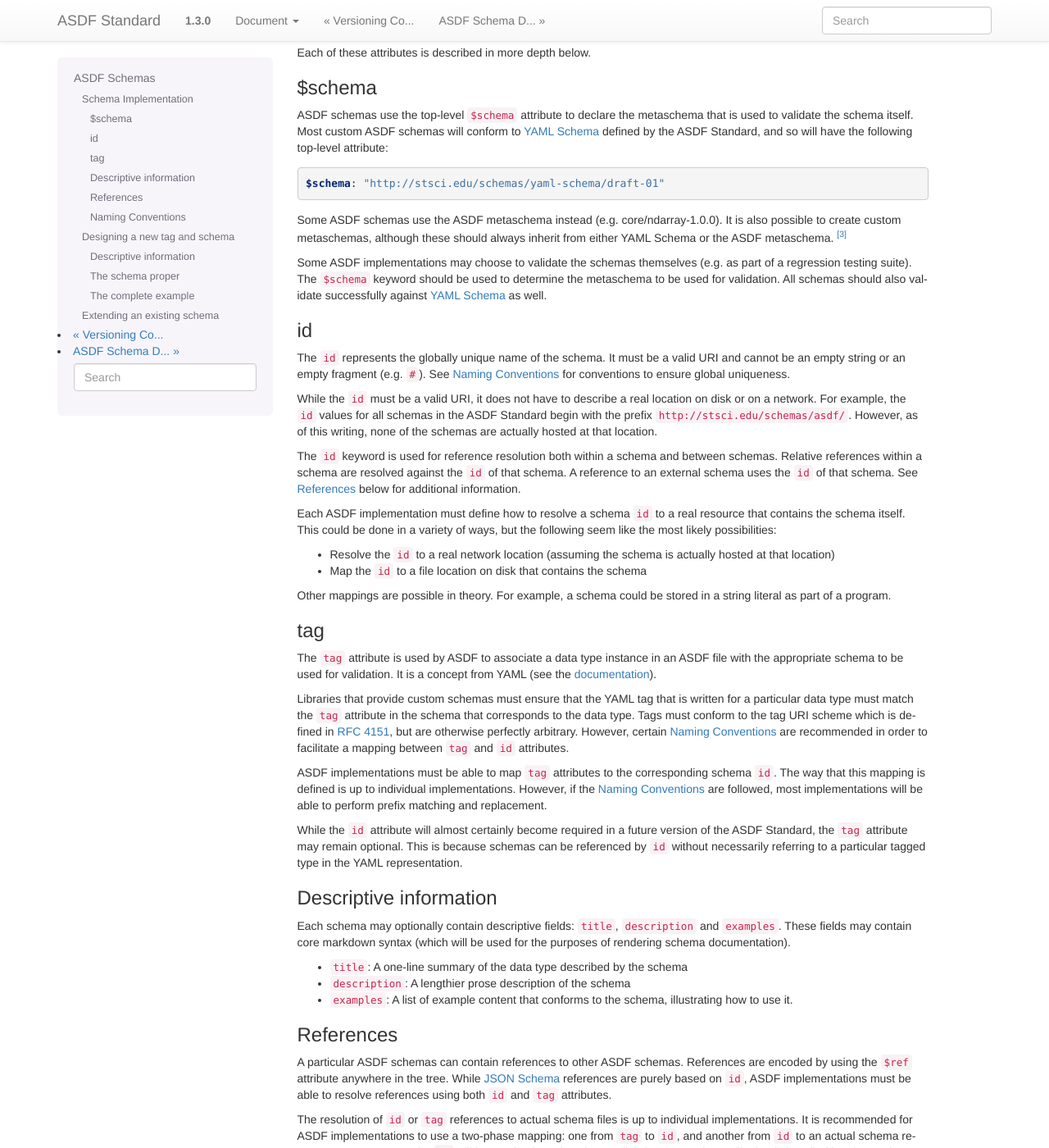
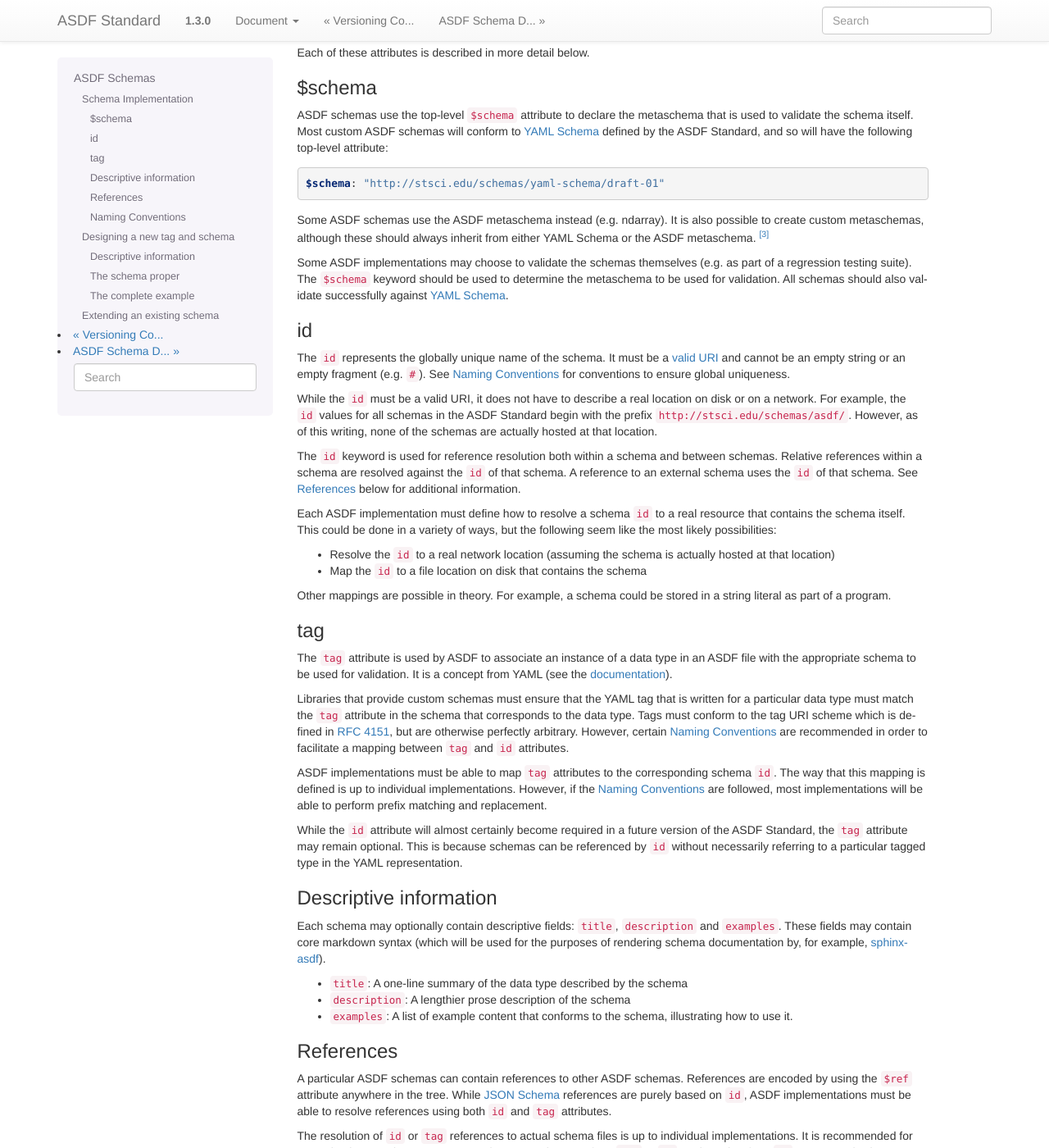
Before and after one commit to asdf-format/asdf-standard, a Sphinx documentation site: the page built from source/schemas.rst, in a window 1280 px wide and 1400 px high, scrolled down 808 px. Shown: the whole window at 82% size. Built offline with Sphinx 7.4.7, drawn with Linux system fonts in a browser that asks for light colours.

Commit message:
Minor fixes and rewordings

```diff
--- a/source/schemas.rst
+++ b/source/schemas.rst
@@ -54,7 +54,7 @@ The following top-level attributes are required for all ASDF schemas: [#]_
 * ``id``: A name that uniquely identifies the schema
 * ``tag``: The YAML tag corresponding to the type described by this schema
 
-Each of these attributes is described in more depth below.
+Each of these attributes is described in more detail below.
 
 $schema
 ^^^^^^^
@@ -67,21 +67,22 @@ so will have the following top-level attribute::
    $schema: "http://stsci.edu/schemas/yaml-schema/draft-01"
 
 Some ASDF schemas use the :ref:`ASDF metaschema <asdf-schema-1.0.0>` instead
-(e.g. `core/ndarray-1.0.0`).  It is also possible to create custom metaschemas,
-although these should always inherit from either YAML Schema or the ASDF
-metaschema. [#]_
+(e.g. `ndarray <core/ndarray-1.0.0>`).  It is also possible to create custom
+metaschemas, although these should always inherit from either YAML Schema or
+the ASDF metaschema. [#]_
 
 Some ASDF implementations may choose to validate the schemas themselves (e.g.
 as part of a regression testing suite). The ``$schema`` keyword should be used
 to determine the metaschema to be used for validation. All schemas should also
-validate successfully against :ref:`yaml-schema` as well.
+validate successfully against :ref:`yaml-schema`.
 
 id
 ^^
 
 The ``id`` represents the globally unique name of the schema. It must be a
-valid URI and cannot be an empty string or an empty fragment (e.g. ``#``).
-See `naming-conventions` for conventions to ensure global uniqueness.
+`valid URI <https://tools.ietf.org/html/rfc3986>`__ and cannot be an empty
+string or an empty fragment (e.g. ``#``).  See `naming-conventions` for
+conventions to ensure global uniqueness.
 
 While the ``id`` must be a valid URI, it does not have to describe a real
 location on disk or on a network. For example, the ``id`` values for all
@@ -108,8 +109,8 @@ in a string literal as part of a program.
 tag
 ^^^
 
-The ``tag`` attribute is used by ASDF to associate a data type instance in an
-ASDF file with the appropriate schema to be used for validation. It is a
+The ``tag`` attribute is used by ASDF to associate an instance of a data type
+in an ASDF file with the appropriate schema to be used for validation. It is a
 concept from YAML (see the `documentation
 <https://yaml.org/spec/1.1/#tag/information%20model>`__).
 
@@ -135,7 +136,9 @@ Descriptive information
 
 Each schema may optionally contain descriptive fields: ``title``,
 ``description`` and ``examples``.  These fields may contain core markdown
-syntax (which will be used for the purposes of rendering schema documentation).
+syntax (which will be used for the purposes of rendering schema documentation
+by, for example, `sphinx-asdf
+<https://github.com/spacetelescope/sphinx-asdf>`__).
 
 - ``title``: A one-line summary of the data type described by the schema
 
```
